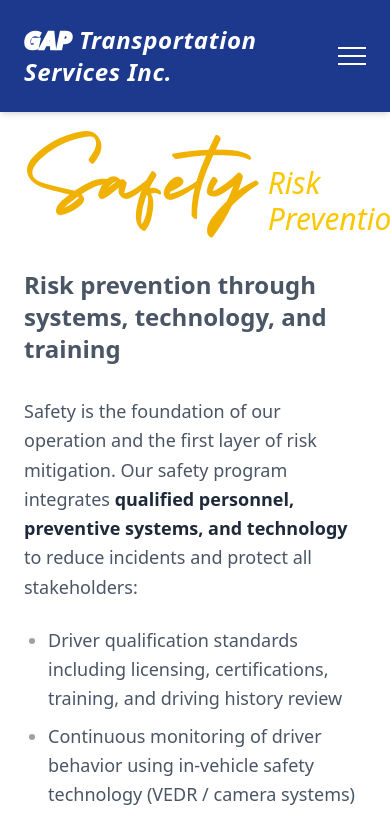
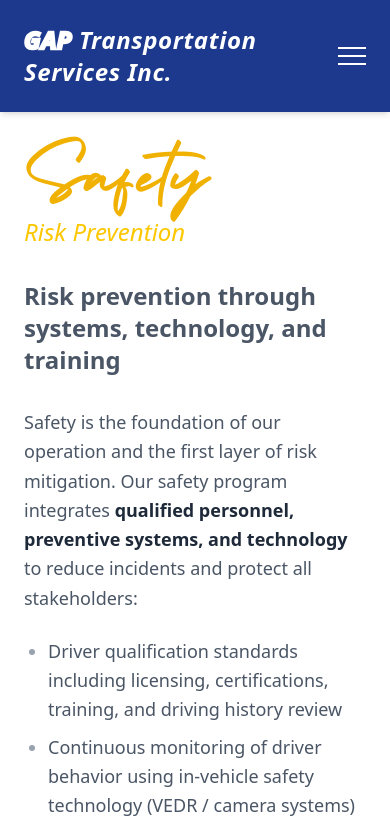
Before and after one commit to gaptrasnport/gap_web, a Next.js app: page /safety in a window 390 px wide. Shown: the top 822 px of the page. Built offline with nearby package versions, Linux system fonts and the light colour scheme.

Commit message:
fix: improve mobile responsive layout for navbar and pillar pages
- Fix navbar title spacing on iPhone 14 Pro Max
- Prevent horizontal overflow on pillar pages by stacking title/subtitle vertically on mobile
- Adjust font sizes responsively to eliminate horizontal scrolling

```diff
--- a/app/compliance/page.tsx
+++ b/app/compliance/page.tsx
@@ -10,9 +10,9 @@ export default function CompliancePage() {
             <div className="pt-32 pb-20 px-6 max-w-4xl mx-auto text-gray-800">
 
                 {/* Title */}
-                <div className="mb-8 mt-8 flex items-baseline gap-3">
-                    <h1 className="font-holiday text-6xl text-yellow-500">Compliance</h1>
-                    <span className="text-3xl text-yellow-400 italic font-light font-rubik">Legal & Regulatory</span>
+                <div className="mb-8 mt-8 flex flex-col md:flex-row md:items-baseline gap-2 md:gap-3">
+                    <h1 className="font-holiday text-5xl md:text-6xl text-yellow-500">Compliance</h1>
+                    <span className="text-2xl md:text-3xl text-yellow-400 italic font-light font-rubik">Legal & Regulatory</span>
                 </div>
 
                 {/* Subheader */}
--- a/app/safety/page.tsx
+++ b/app/safety/page.tsx
@@ -10,9 +10,9 @@ export default function SafetyPage() {
             <div className="pt-32 pb-20 px-6 max-w-4xl mx-auto text-gray-800">
 
                 {/* Title */}
-                <div className="mb-8 mt-8 flex items-baseline gap-3">
-                    <h1 className="font-holiday text-6xl text-yellow-500">Safety</h1>
-                    <span className="text-3xl text-yellow-400 italic font-light font-rubik">Risk Prevention</span>
+                <div className="mb-8 mt-8 flex flex-col md:flex-row md:items-baseline gap-2 md:gap-3">
+                    <h1 className="font-holiday text-5xl md:text-6xl text-yellow-500">Safety</h1>
+                    <span className="text-2xl md:text-3xl text-yellow-400 italic font-light font-rubik">Risk Prevention</span>
                 </div>
 
                 {/* Subheader */}
--- a/app/service/page.tsx
+++ b/app/service/page.tsx
@@ -10,9 +10,9 @@ export default function ServicePage() {
             <div className="pt-32 pb-20 px-6 max-w-4xl mx-auto text-gray-800">
 
                 {/* Title */}
-                <div className="mb-8 mt-8 flex items-baseline gap-3">
-                    <h1 className="font-holiday text-6xl text-yellow-500">Service</h1>
-                    <span className="text-3xl text-yellow-400 italic font-light font-rubik">Operational Excellence</span>
+                <div className="mb-8 mt-8 flex flex-col md:flex-row md:items-baseline gap-2 md:gap-3">
+                    <h1 className="font-holiday text-5xl md:text-6xl text-yellow-500">Service</h1>
+                    <span className="text-2xl md:text-3xl text-yellow-400 italic font-light font-rubik">Operational Excellence</span>
                 </div>
 
                 {/* Subheader */}
```
